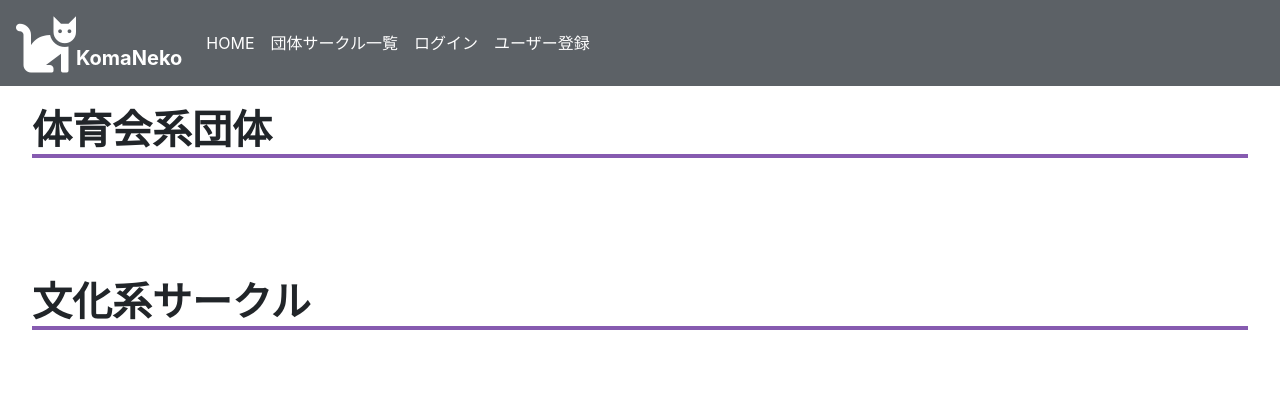
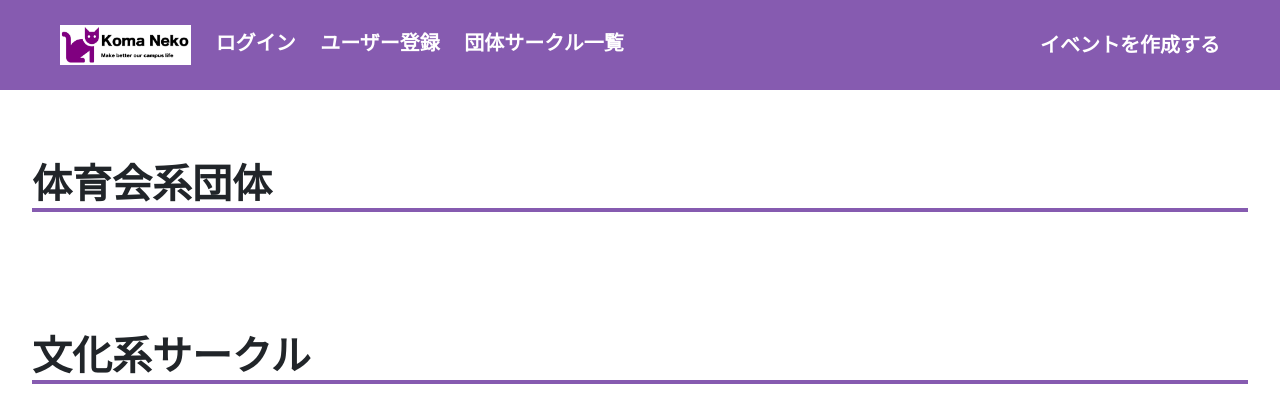
Before and after one commit to daikiyano/komaneko, a Flask app: page /all in a window 1280 px wide. Shown: the top 420 px of the page. Run offline with Flask 2, Linux system fonts and the light colour scheme; some libraries are stand-ins or nearby versions.

Commit message:
Change header

```diff
--- a/companyblog/static/pc.css
+++ b/companyblog/static/pc.css
@@ -1,10 +1,61 @@
 
 /* base.html */
+
 
 .flash_font{
   text-align:center; color:white;
 
 }
+
+.flash_color{
+  margin-top:-50px;
+}
+
+
+/* header */
+.test2{
+  display:none;
+}
+
+header{
+  height:90px;
+  width:100%;
+  background-color:rgba(121,74,168,0.9);
+  left:0;
+  position: fixed;
+  top:0;
+  z-index: 24;
+}
+
+.header_left{
+  display: inline;
+  position:absolute;
+  top:25px;
+}
+
+.header_list{
+  color:white;
+  display: inline;
+  margin-left:20px;
+  cursor:pointer;
+  font-size:20px;
+}
+
+.menu{
+  color:white;
+  text-decoration: none;
+}
+
+.menu:hover{
+  color: #c1a7db;
+}
+
+/* .header_list:hover{
+  color: #c1a7db;
+
+
+} */
+
 
 
 /* フォーム */
--- a/companyblog/static/phone.css
+++ b/companyblog/static/phone.css
@@ -1,6 +1,14 @@
 
 /* フォーム */
 /* base.html */
+
+.test{
+  display:none;
+}
+
+.header-padding{
+  display:none;
+}
 
 .flash_font{
   text-align:center; color:white;
--- a/companyblog/static/tablet.css
+++ b/companyblog/static/tablet.css
@@ -34,6 +34,43 @@
 
 
 /* index.page */
+
+.test2{
+  display:none;
+}
+
+header{
+  height:90px;
+  width:100%;
+  background-color:rgba(121,74,168,0.9);
+  left:0;
+  position: fixed;
+  top:0;
+  z-index: 24;
+}
+
+.header_left{
+  display: inline;
+  position:absolute;
+  top:25px;
+}
+
+.header_list{
+  color:white;
+  display: inline;
+  margin-left:20px;
+  cursor:pointer;
+  font-size:20px;
+}
+
+.menu{
+  color:white;
+  text-decoration: none;
+}
+
+.menu:hover{
+  color: #c1a7db;
+}
 
 .site_box{
   text-align:center;
--- a/companyblog/templates/base.html
+++ b/companyblog/templates/base.html
@@ -16,7 +16,29 @@
   </head>
 
   <body>
-    <nav class="navbar navbar-expand-lg navbar-light bg-dark" style="opacity:0.8;　background-color: #794aa8;">
+    <div class="test">
+    <header>
+      <ul class="header_left">
+        <li class="header_list" style="color:white; display: inline; cursor:pointer;"><img style="height:40px;" src="static/komaneko_logo.png" alt=""></li>
+        {% if not current_user.is_authenticated %}
+        <li class="header_list"><a style="text-decoration:none;" class="menu" href="{{url_for('users.login')}}"><b>ログイン</b></a></li>
+        <li class="header_list"><a style="text-decoration:none;" class="menu" href="{{url_for('users.register')}}"><b>ユーザー登録</b></a></li>
+        <li class="header_list"><a style="text-decoration:none;" class="menu" href="{{url_for('users.all')}}"><b>団体サークル一覧</b></a></li>
+        {% endif %}
+      </ul>
+
+      <ul style="display: inline;  position:absolute; top:30px; right:60px;">
+        {% if current_user.is_authenticated %}
+        <li class="header_list"><a style="text-decoration:none;" class="menu" href="{{url_for('users.logout')}}"><b>ログアウト</b></a></li>
+        <li class="header_list"><a style="text-decoration:none;" class="menu" href="{{url_for('users.account')}}"><b>プロフィール</b></a></li>
+        {% endif %}
+        <li class="header_list"><a style="text-decoration:none;" class="menu" href="{{url_for('blog_posts.create_post')}}"><b>イベントを作成する</b></a></li>
+      </ul>
+    </header>
+    </div>
+    <div class="header-padding" style="padding:70px 0;"></div>
+<div class="test2">
+    <nav class="navbar navbar-expand-lg navbar-light bg-dark header_test" style="opacity:0.8;　background-color: #794aa8;">
   <a style="color:white;" class="navbar-brand" href="#"><i class="fas fa-cat" style="font-size:60px;"></i><b>KomaNeko</b>
 </a>
   <button class="navbar-toggler" type="button" data-toggle="collapse" data-target="#navbarNav" aria-controls="navbarNav" aria-expanded="false" aria-label="Toggle navigation">
@@ -51,8 +73,9 @@
     </ul>
   </div>
 </nav>
+</div>
 {% for mess in get_flashed_messages() %}
-<div class="alert alert-success alert-dismissible fade show flash_color" style="background:rgba(148,110,185,1);" role='alert'>
+<div class="alert alert-success alert-dismissible fade show flash_color" style="background:rgba(60,76,222,0.8);" role='alert'>
   <button type="button" data-dismiss='alert' aria-label='close' class='fade close'>
     <span aria-hidden="true">&times;</span>
   </button>
```
Also changed, not shown: companyblog/static/komaneko_logo.png (added), data.sqlite.
